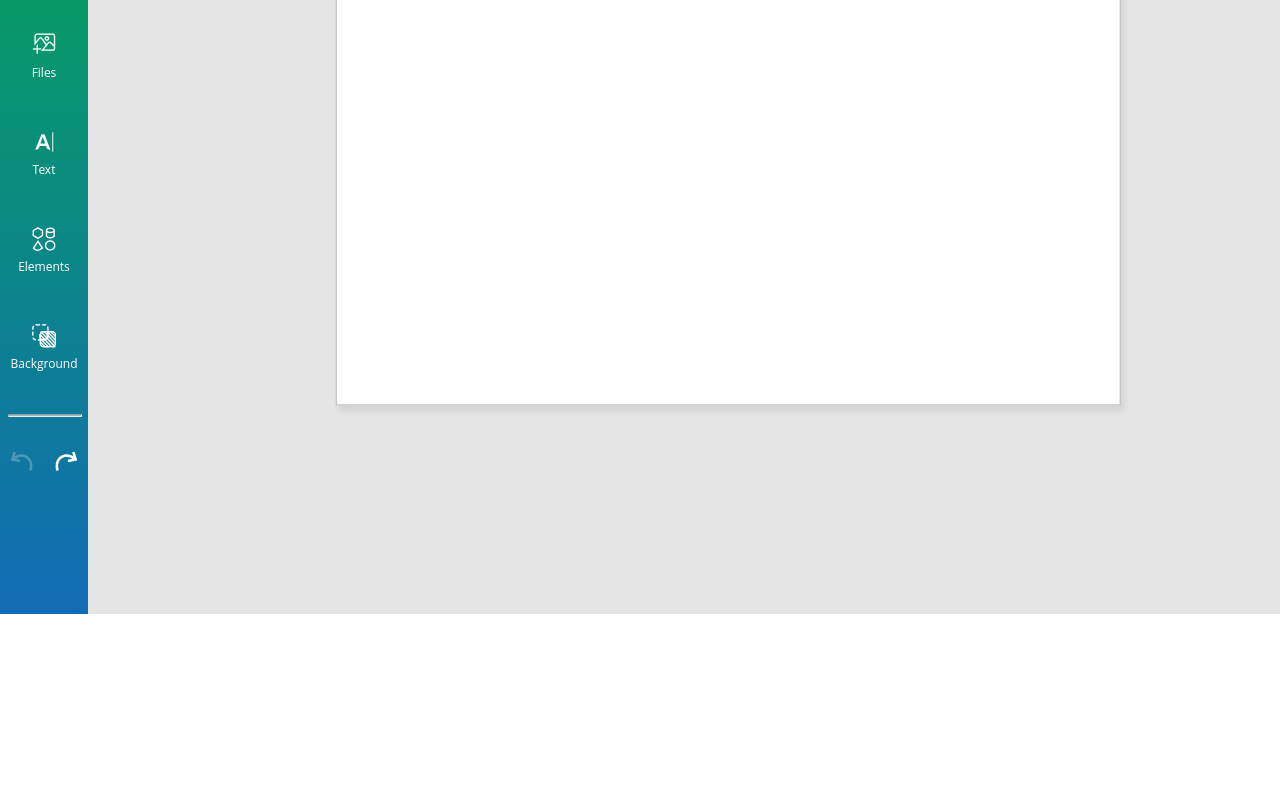
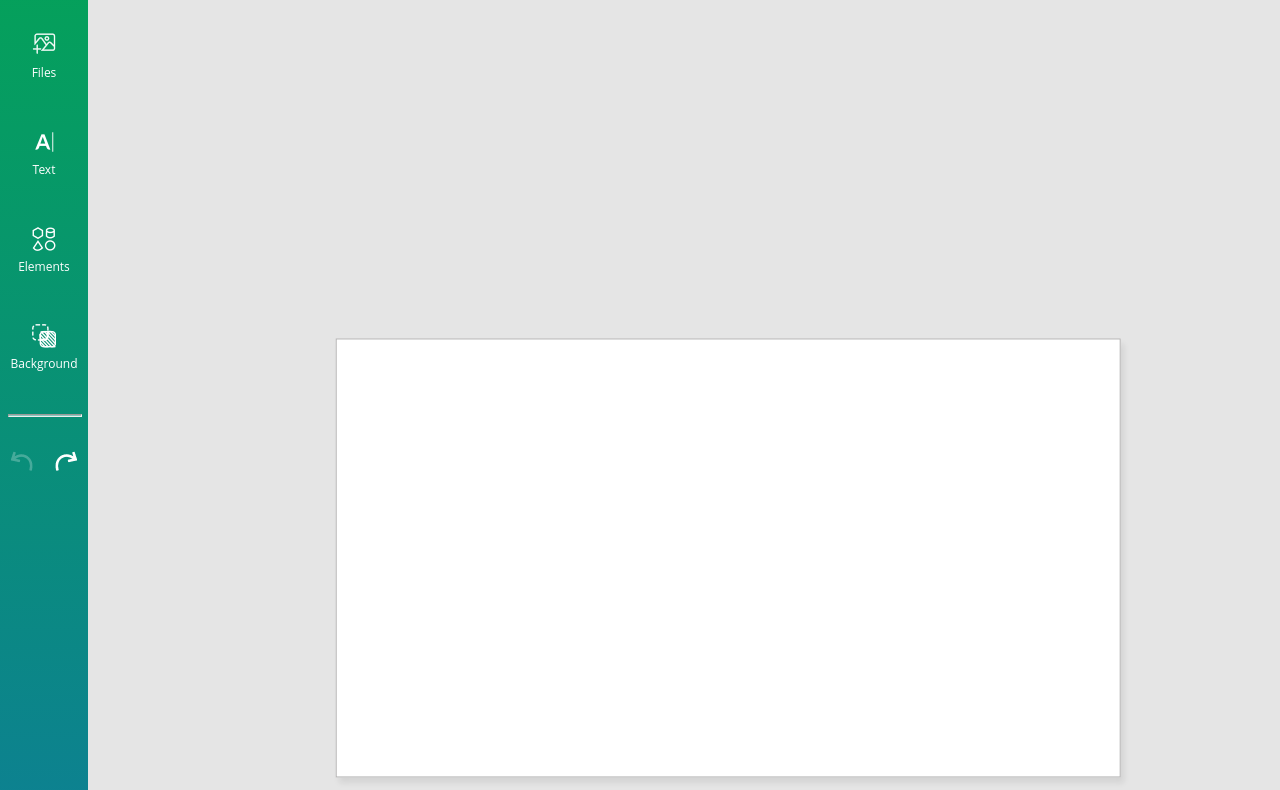
Before and after one commit to irvinlee/cloud-dt-ui, a website: page index.html in a window 1280 px wide. Shown: the part 242-1032 px from the top of the page. Before the commit the page ends 856 px from the top, so only its background shows below. Drawn offline with nearby package versions, Linux system fonts and the light colour scheme; files that its build step writes are made by us from their sources.

Commit message:
revert the fix for long drawers; added fixed height instead

```diff
--- a/less/global/sections/left-nav.less
+++ b/less/global/sections/left-nav.less
@@ -3,6 +3,7 @@
 .left-nav {
     background: linear-gradient(180deg, @leftNavGradientTop 0%, @leftNavGradientBottom 100%);
     min-height: 100vh;
+    height: 100%;
     width: 88px;
     display: flex;
     flex-direction: column;
--- a/less/modules/page-dt/page-dt.less
+++ b/less/modules/page-dt/page-dt.less
@@ -10,10 +10,12 @@
         padding-top: 56px;
         background-color: @pageContentBgColor;
         position: relative;
+        height: 200vh;
     }
 
     .inner-wrapper {
         width: 100%;
+        height: 100%;
         max-width: 1920px;
         margin: 0 auto;
     }
```
